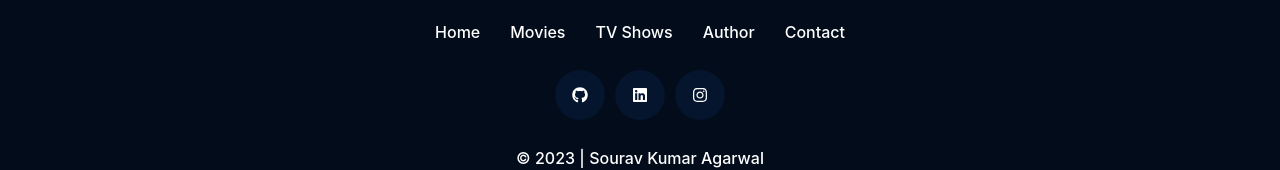
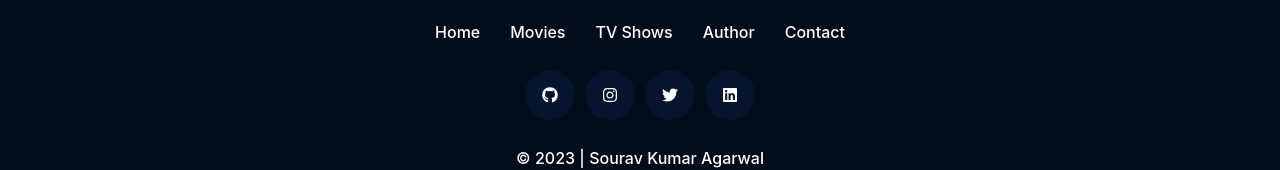
Before and after one commit to SouravKAgarwal/movie_app, a React (Vite) app: page / in a window 1280 px wide. Shown: the part 1098-1268 px from the top of the page. Built offline with nearby package versions, Linux system fonts and the light colour scheme; no server answers.

Commit message:
final update

```diff
--- a/index.html
+++ b/index.html
@@ -4,7 +4,7 @@
         <meta charset="UTF-8" />
         <link rel="icon" type="image/svg+xml" href="/movix-logo.png" />
         <meta name="viewport" content="width=device-width, initial-scale=1.0" />
-        <title>MovieMarvel</title>
+        <title>Movix</title>
     </head>
     <body>
         <div id="root"></div>
--- a/package.json
+++ b/package.json
@@ -1,7 +1,7 @@
 {
     "name": "movix",
     "private": true,
-    "version": "0.0.0",
+    "version": "1.0.0",
     "type": "module",
     "scripts": {
         "dev": "vite",
--- a/src/components/footer/Footer.jsx
+++ b/src/components/footer/Footer.jsx
@@ -1,8 +1,9 @@
 import React from "react";
 import {
     FaInstagram,
+    FaTwitter,
     FaLinkedin,
-    FaGithub,
+    FaGithub
 } from "react-icons/fa";
 
 import ContentWrapper from "../contentWrapper/ContentWrapper";
@@ -20,26 +21,22 @@
                     <li className="menuItem">Author</li>
                     <li className="menuItem">Contact</li>
                 </ul>
-                {/* <div className="infoText">
-                    Lorem ipsum dolor sit amet, consectetur adipiscing elit, sed
-                    do eiusmod tempor incididunt ut labore et dolore magna
-                    aliqua. Ut enim ad minim veniam, quis nostrud exercitation
-                    ullamco laboris nisi ut aliquip ex ea commodo consequat.
-                    Duis aute irure dolor in reprehenderit in voluptate velit
-                    esse cillum dolore eu fugiat nulla pariatur.
-                </div> */}
+
                 <div className="socialIcons">
                     <span className="icon">
                         <FaGithub />
                     </span>
                     <span className="icon">
+                        <FaInstagram />
+                    </span>
+                    <span className="icon">
+                        <FaTwitter />
+                    </span>
+                    <span className="icon">
                         <FaLinkedin />
                     </span>
-                    <span className="icon">
-                        <FaInstagram />
-                    </span>
+                </div>
 
-                </div>
                 <ul className="footerCopyrightItems">
                     <li className="footerCopyrightItem">&copy; 2023 | Sourav Kumar Agarwal</li>
                 </ul>
```
Also changed, not shown: src/components/footer/style.scss (indentation only).
